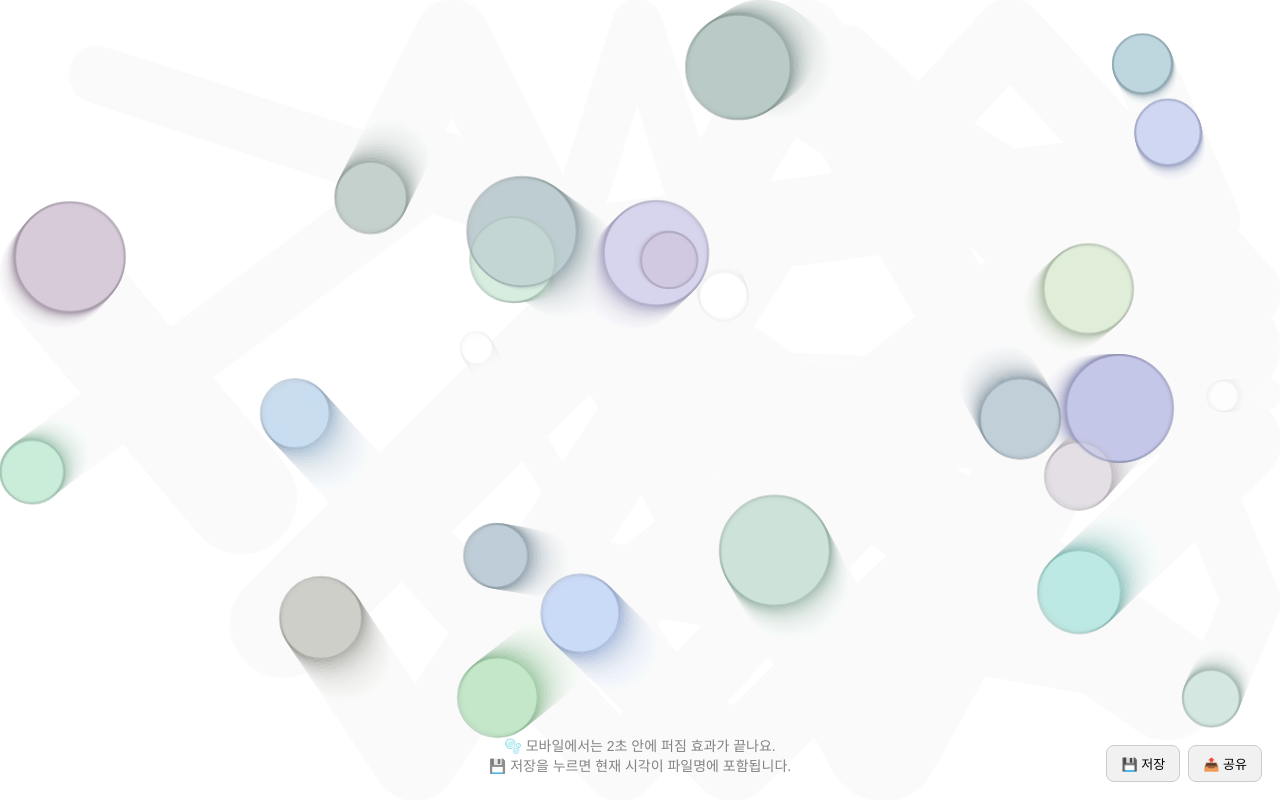
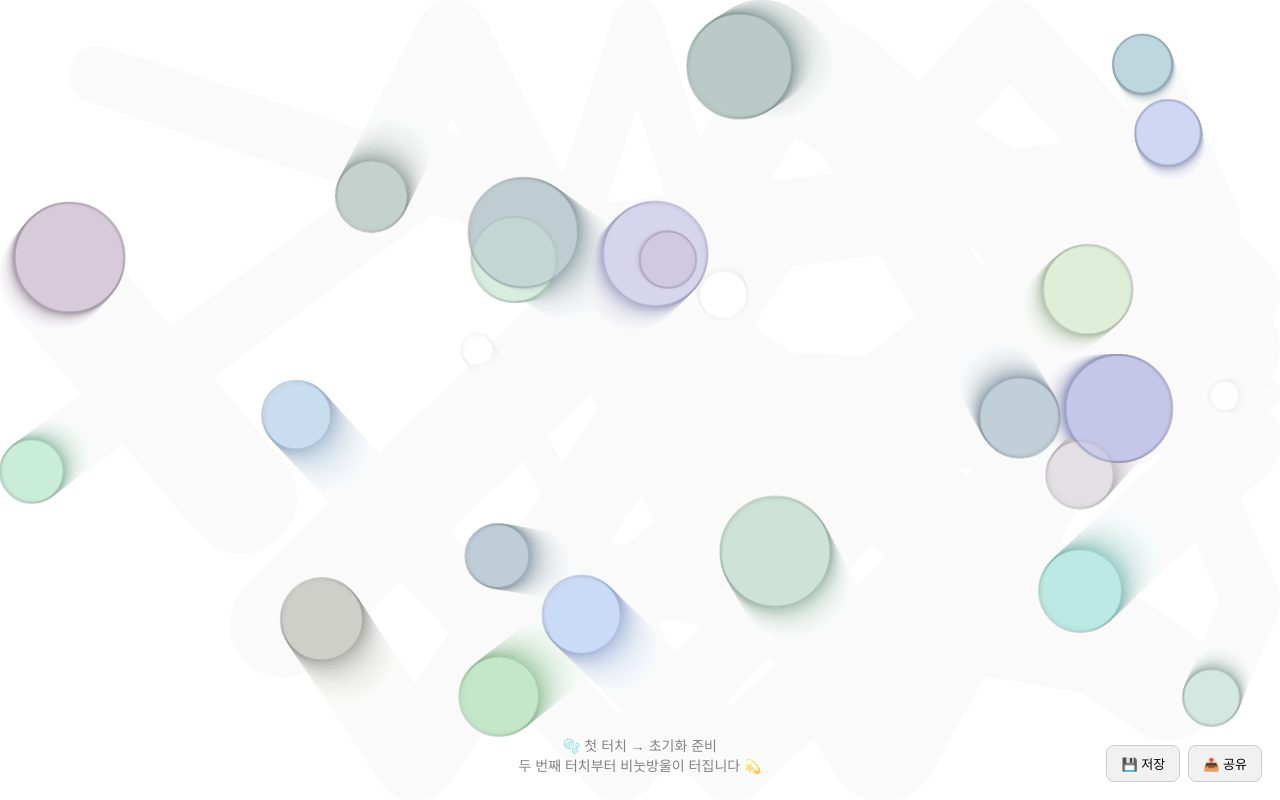
Before and after one commit to 0124minwoo-sketch/bubble2, a plain HTML site: page index.html in a window 1280 px wide. Both pictures are taken after a click on the button "📤 공유". Drawn offline with Linux system fonts and the light colour scheme.

Commit message:
Add files via upload

```diff
--- a/index.html
+++ b/index.html
@@ -2,8 +2,8 @@
 <html lang="ko">
 <head>
 <meta charset="UTF-8" />
-<meta name="viewport" content="width=device-width, initial-scale=1.0" />
-<title>연한 색감의 비눗방울 예술</title>
+<meta name="viewport" content="width=device-width, initial-scale=1.0, user-scalable=no" />
+<title>연한 색감의 비눗방울 예술 (공유 기능 복원)</title>
 <style>
   body {
     margin: 0;
@@ -63,19 +63,19 @@
 </head>
 <body>
 <canvas id="canvas"></canvas>
-  <div class="hint">
-    🫧 모바일에서는 2초 안에 퍼짐 효과가 끝나요.<br>
-    💾 저장을 누르면 현재 시각이 파일명에 포함됩니다.
-  </div>
+
+<div class="hint">🫧 첫 터치 → 초기화 준비<br>두 번째 터치부터 비눗방울이 터집니다 💫</div>
+
 <div class="btn-box">
   <button class="btn" id="saveBtn">💾 저장</button>
   <button class="btn" id="shareBtn">📤 공유</button>
 </div>
-  <div class="toast" id="toast">📸 저장되었습니다!</div>
+
+<div class="toast" id="toast">📸 완료되었습니다!</div>
 
 <script>
 const canvas = document.getElementById("canvas");
-  const ctx = canvas.getContext("2d");
+const ctx = canvas.getContext("2d", { willReadFrequently: true });
 let width = window.innerWidth;
 let height = window.innerHeight;
 canvas.width = width;
@@ -83,95 +83,78 @@
 
 const isMobile = /Mobi|Android|iPhone|iPad/i.test(navigator.userAgent);
 const duration = isMobile ? 2.0 : 4.0;
+let initialized = false;
+let stage = 0;
 
-  window.addEventListener("resize", () => {
-    width = window.innerWidth;
-    height = window.innerHeight;
-    canvas.width = width;
-    canvas.height = height;
-    createScene();
-  });
-
-  function rand(min, max) {
-    return Math.random() * (max - min) + min;
+function rand(min,max){return Math.random()*(max-min)+min;}
+function randomColor(){
+  const base=[rand(100,200),rand(120,220),rand(120,240)];
+  return base.map(v=>Math.round(v*0.5+255*0.5));
 }
 
-  function randomColor() {
-    const base = [rand(100, 200), rand(120, 220), rand(120, 240)];
-    return base.map(v => Math.round(v * 0.5 + 255 * 0.5));
+// 🫧 비눗방울 클래스
+class Bubble {
+  constructor(){
+    this.white = Math.random()<0.2;
+    this.x = rand(50,width-50);
+    this.y = rand(50,height-50);
+    const scale = isMobile ? 0.65 : 1.0;
+    this.r = this.white ? rand(10*scale,25*scale) : rand(25*scale,55*scale);
+    this.color = this.white ? [255,255,255]:randomColor();
+    this.dx=rand(-1.5,1.5);
+    this.dy=rand(-1.5,1.5);
+    this.popped=false;
+    this.expandR=this.r;
+    this.waveR=this.r;
   }
-
-  class Bubble {
-    constructor() {
-      this.white = Math.random() < 0.2;
-      this.x = rand(50, width - 50);
-      this.y = rand(50, height - 50);
-      const scale = isMobile ? 0.65 : 1.0;
-      this.r = this.white ? rand(10*scale, 25*scale) : rand(25*scale, 55*scale);
-      this.color = this.white ? [255,255,255] : randomColor();
-      this.dx = rand(-1.5, 1.5);
-      this.dy = rand(-1.5, 1.5);
-      this.popped = false;
-      this.expandR = this.r;
-      this.waveR = this.r;
-    }
-
-    move() {
-      if (!this.popped) {
-        this.x += this.dx;
-        this.y += this.dy;
-        if (this.x - this.r < 0 || this.x + this.r > width) this.dx *= -1;
-        if (this.y - this.r < 0 || this.y + this.r > height) this.dy *= -1;
+  move(){
+    if(!this.popped){
+      this.x+=this.dx; this.y+=this.dy;
+      if(this.x-this.r<0||this.x+this.r>width) this.dx*=-1;
+      if(this.y-this.r<0||this.y+this.r>height) this.dy*=-1;
     }
   }
-
-    pop() { this.popped = true; }
-
-    updatePop() {
-      if (this.popped) {
+  pop(){this.popped=true;}
+  updatePop(){
+    if(this.popped){
       this.expandR += isMobile ? 5.0 : 2.5;
       this.waveR += isMobile ? 10.0 : 5.0;
     }
   }
-
-    draw(ctx) {
-      if (!this.popped) {
+  draw(ctx){
+    if(!this.popped){
       ctx.save();
-        ctx.globalAlpha = this.white ? 0.3 : 0.45;
-        ctx.fillStyle = `rgb(${this.color.join(",")})`;
+      ctx.globalAlpha=this.white?0.3:0.45;
+      ctx.fillStyle=`rgb(${this.color.join(",")})`;
+      ctx.beginPath(); ctx.arc(this.x,this.y,this.r,0,Math.PI*2); ctx.fill();
+      const edge=this.white?[230,230,230]:this.color.map(v=>Math.max(0,v-60));
+      ctx.globalAlpha=this.white?0.5:0.65;
+      ctx.strokeStyle=`rgba(${edge.join(",")},0.6)`;
+      ctx.lineWidth=2; ctx.stroke(); ctx.restore();
+    }else{
+      const base=this.color.map(c=>Math.min(255,c*0.85));
+      for(let i=0;i<2;i++){
+        const r=this.waveR+i*6;
+        const alpha=Math.max(0,0.3-(r-this.r)*0.004);
+        if(alpha>0){
+          ctx.save();
+          ctx.strokeStyle=`rgba(${base.join(",")},${alpha})`;
+          ctx.lineWidth=2;
           ctx.beginPath();
-        ctx.arc(this.x, this.y, this.r, 0, Math.PI * 2);
-        ctx.fill();
-        const edge = this.white ? [230,230,230] : this.color.map(v => Math.max(0, v - 60));
-        ctx.globalAlpha = this.white ? 0.5 : 0.65;
-        ctx.strokeStyle = `rgba(${edge.join(",")},0.6)`;
-        ctx.lineWidth = 2;
-        ctx.stroke();
-        ctx.restore();
-      } else {
-        const base = this.color.map(c => Math.min(255, c * 0.85));
-        for (let i = 0; i < 2; i++) {
-          const r = this.waveR + i * 6;
-          const alpha = Math.max(0, 0.3 - (r - this.r) * 0.004);
-          if (alpha > 0) {
-            ctx.save();
-            ctx.strokeStyle = `rgba(${base.join(",")},${alpha})`;
-            ctx.lineWidth = 2;
-            ctx.beginPath();
-            ctx.arc(this.x, this.y, r, 0, Math.PI * 2);
+          ctx.arc(this.x,this.y,r,0,Math.PI*2);
           ctx.stroke();
           ctx.restore();
         }
       }
-        for (let r = this.r; r < this.expandR; r += 5) {
-          const alpha = Math.max(0, 0.18 - (r - this.r) * 0.003);
-          if (alpha <= 0) break;
-          const c = base.map(v => Math.min(255, v + (r - this.r) / 4));
+      for(let r=this.r;r<this.expandR;r+=5){
+        const alpha=Math.max(0,0.18-(r-this.r)*0.003);
+        if(alpha<=0)break;
+        const c=base.map(v=>Math.min(255,v+(r-this.r)/4));
         ctx.save();
-          ctx.globalAlpha = alpha;
-          ctx.fillStyle = `rgb(${c.join(",")})`;
+        ctx.globalAlpha=alpha;
+        ctx.fillStyle=`rgb(${c.join(",")})`;
         ctx.beginPath();
-          ctx.arc(this.x, this.y, r, 0, Math.PI * 2);
+        ctx.arc(this.x,this.y,r,0,Math.PI*2);
         ctx.fill();
         ctx.restore();
       }
@@ -179,118 +162,119 @@
   }
 }
 
-  let bubbles = [];
-  let popped = false;
-  let fadeStart = null;
-  let stage = 0;
-  const colorLayer = document.createElement("canvas");
-  const cctx = colorLayer.getContext("2d");
-  colorLayer.width = width;
-  colorLayer.height = height;
+let bubbles=[];
+let popped=false;
+let fadeStart=null;
+const colorLayer=document.createElement("canvas");
+const cctx=colorLayer.getContext("2d");
+colorLayer.width=width;
+colorLayer.height=height;
 
-  function createScene() {
-    bubbles = [];
-    const count = isMobile ? 15 : 25;
-    for (let i = 0; i < count; i++) bubbles.push(new Bubble());
-    popped = false;
-    fadeStart = null;
-    cctx.clearRect(0, 0, width, height);
+function createScene(){
+  bubbles=[];
+  const count=isMobile?15:25;
+  for(let i=0;i<count;i++)bubbles.push(new Bubble());
+  popped=false;
+  fadeStart=null;
+  cctx.clearRect(0,0,width,height);
 }
-
 createScene();
 
-  function animate() {
-    ctx.fillStyle = "rgba(255,255,255,0.08)";
-    ctx.fillRect(0, 0, width, height);
-
-    if (!popped) {
-      bubbles.forEach(b => { b.move(); b.draw(ctx); });
-    } else {
-      bubbles.forEach(b => { b.updatePop(); b.draw(ctx); });
-      const elapsed = (performance.now() - fadeStart) / 1000;
-      if (elapsed < duration) {
-        const colors = bubbles.map(b => b.color);
-        const repeat = isMobile ? 5 : 10;
-        for (let i = 0; i < repeat; i++) {
-          const c = colors[Math.floor(Math.random() * colors.length)];
-          const r = rand(15, 70);
-          const a = rand(0.06, 0.13);
-          cctx.fillStyle = `rgba(${c[0]},${c[1]},${c[2]},${a})`;
+function animate(){
+  ctx.fillStyle="rgba(255,255,255,0.08)";
+  ctx.fillRect(0,0,width,height);
+  if(!popped){
+    bubbles.forEach(b=>{b.move();b.draw(ctx);});
+  }else{
+    bubbles.forEach(b=>{b.updatePop();b.draw(ctx);});
+    const elapsed=(performance.now()-fadeStart)/1000;
+    if(elapsed<duration){
+      const colors=bubbles.map(b=>b.color);
+      const repeat=isMobile?5:10;
+      for(let i=0;i<repeat;i++){
+        const c=colors[Math.floor(Math.random()*colors.length)];
+        const r=rand(15,70);
+        const a=rand(0.06,0.13);
+        cctx.fillStyle=`rgba(${c[0]},${c[1]},${c[2]},${a})`;
         cctx.beginPath();
-          cctx.arc(rand(0, width), rand(0, height), r, 0, Math.PI * 2);
+        cctx.arc(rand(0,width),rand(0,height),r,0,Math.PI*2);
         cctx.fill();
       }
     }
-      ctx.drawImage(colorLayer, 0, 0);
+    ctx.drawImage(colorLayer,0,0);
+  }
+  requestAnimationFrame(animate);
+}
+requestAnimationFrame(animate);
+
+// 🪄 첫 터치 안정화 처리: 첫 터치는 초기화만 담당 (터지지 않음)
+function handleTap(e){
+  e.preventDefault();
+  if(!initialized){
+    initialized=true;
+    console.log("첫 터치로 캔버스 활성화 완료 ✅");
+    return;
+  }
+  if(stage===0){
+    popped=true; fadeStart=performance.now();
+    bubbles.forEach(b=>b.pop());
+    stage=1;
+  }else{
+    createScene();
+    stage=0;
+  }
+}
+canvas.addEventListener("pointerdown",handleTap,{passive:false});
+
+// ---------------- 저장 / 공유 기능 ----------------
+const saveBtn=document.getElementById("saveBtn");
+const shareBtn=document.getElementById("shareBtn");
+const toast=document.getElementById("toast");
+
+function showToast(msg){
+  toast.textContent=msg;
+  toast.classList.add("show");
+  clearTimeout(toast.hideTimer);
+  toast.hideTimer=setTimeout(()=>toast.classList.remove("show"),2000);
 }
 
-    requestAnimationFrame(animate);
-  }
-  animate();
-
-  function handleTap() {
-    if (stage === 0) {
-      popped = true;
-      fadeStart = performance.now();
-      bubbles.forEach(b => b.pop());
-      stage = 1;
-    } else {
-      createScene();
-      stage = 0;
-    }
-  }
-  canvas.addEventListener("pointerdown", handleTap);
-
-  // 💾 저장 기능 (파일명에 날짜 포함)
-  const saveBtn = document.getElementById("saveBtn");
-  const shareBtn = document.getElementById("shareBtn");
-  const toast = document.getElementById("toast");
-
-  function showToast(msg) {
-    toast.textContent = msg;
-    toast.classList.add("show");
-    clearTimeout(toast.hideTimer);
-    toast.hideTimer = setTimeout(() => toast.classList.remove("show"), 2000);
-  }
-
-  saveBtn.addEventListener("click", () => {
-    // 📅 현재 시각 기반 파일명 생성
-    const now = new Date();
-    const yyyy = now.getFullYear();
-    const mm = String(now.getMonth() + 1).padStart(2, "0");
-    const dd = String(now.getDate()).padStart(2, "0");
-    const hh = String(now.getHours()).padStart(2, "0");
-    const mi = String(now.getMinutes()).padStart(2, "0");
-    const ss = String(now.getSeconds()).padStart(2, "0");
-    const filename = `bubble_art_${yyyy}-${mm}-${dd}_${hh}-${mi}-${ss}.png`;
-
-    const dataURL = canvas.toDataURL("image/png");
-    const link = document.createElement("a");
-    link.download = filename;
-    link.href = dataURL;
+// 💾 저장: 파일명에 날짜 추가
+saveBtn.addEventListener("click",()=>{
+  const now=new Date();
+  const yyyy=now.getFullYear();
+  const mm=String(now.getMonth()+1).padStart(2,"0");
+  const dd=String(now.getDate()).padStart(2,"0");
+  const hh=String(now.getHours()).padStart(2,"0");
+  const mi=String(now.getMinutes()).padStart(2,"0");
+  const ss=String(now.getSeconds()).padStart(2,"0");
+  const filename=`bubble_art_${yyyy}-${mm}-${dd}_${hh}-${mi}-${ss}.png`;
+  const dataURL=canvas.toDataURL("image/png");
+  const link=document.createElement("a");
+  link.download=filename;
+  link.href=dataURL;
   link.click();
   showToast(`💾 ${filename}로 저장되었습니다!`);
 });
 
-  // 📤 공유 기능
-  shareBtn.addEventListener("click", async () => {
+// 📤 공유하기 기능 복원
+shareBtn.addEventListener("click", async ()=>{
+  try {
     const dataURL = canvas.toDataURL("image/png");
     const blob = await (await fetch(dataURL)).blob();
     const file = new File([blob], "bubble_art.png", { type: "image/png" });
-
     if (navigator.canShare && navigator.canShare({ files: [file] })) {
-      try {
       await navigator.share({
         files: [file],
         title: "비눗방울 예술 작품",
-          text: "🫧 내가 만든 비눗방울 예술이에요!"
+        text: "🫧 내가 만든 비눗방울 예술이에요!",
       });
       showToast("📤 공유 완료!");
-      } catch {
-        showToast("❗ 공유 취소됨");
+    } else {
+      showToast("⚠️ 이 브라우저는 공유 기능을 지원하지 않아요");
     }
-    } else {
-      showToast("⚠️ 공유 기능을 지원하지 않습니다");
+  } catch (err) {
+    console.error(err);
+    showToast("❗ 공유 중 오류가 발생했습니다");
   }
 });
 </script>
```
Lines whose indentation alone changed are shown as unchanged.
